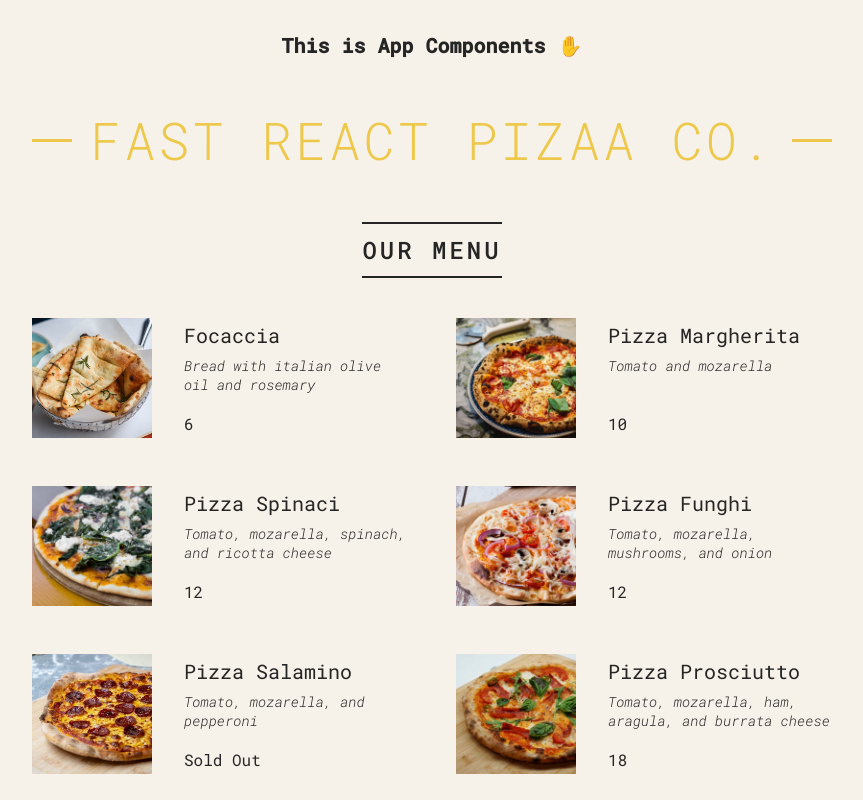
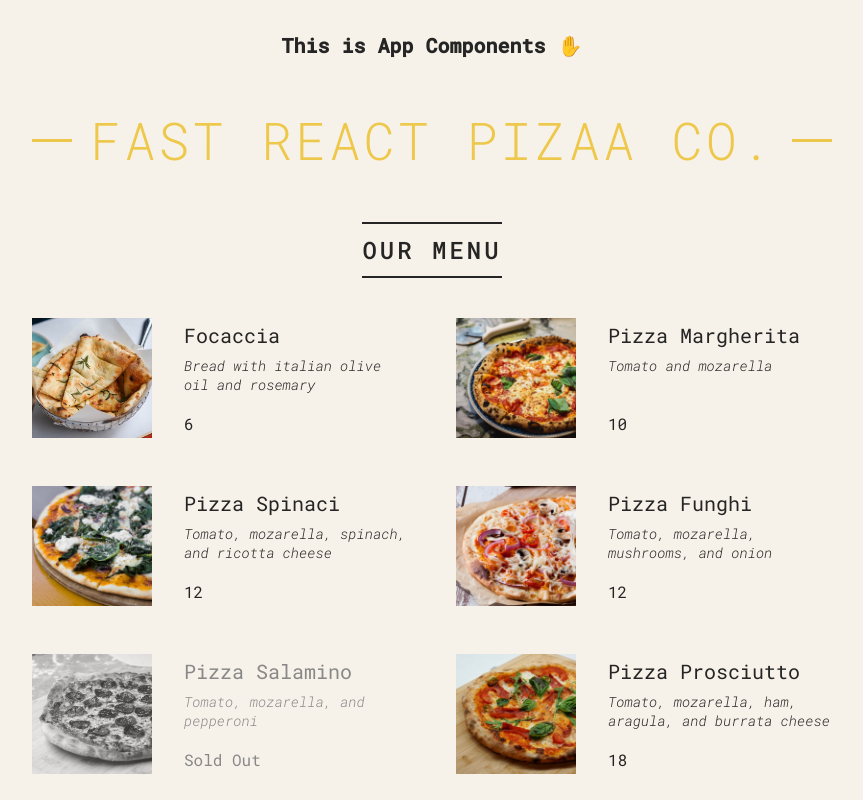
Before and after one commit to TanmayVidhate/pizza-app, a React (Vite) app: page / in a window 1280 px wide. Shown: the top 800 px of the page, without its empty margins (208-1071 px from the left). Built offline with nearby package versions, Linux system fonts and the light colour scheme.

Commit message:
add template string

```diff
--- a/src/Components/Pizaa.jsx
+++ b/src/Components/Pizaa.jsx
@@ -3,7 +3,7 @@ let Pizaa = ({pizza}) => {
 
     return (
         <>
-            <li className='pizza'>
+            <li className={`pizza ${soldOut?"sold-out":""}`}>
                 <img src={photoName} alt={name} />
                 <div>
                     <h3>{name}</h3>
```
